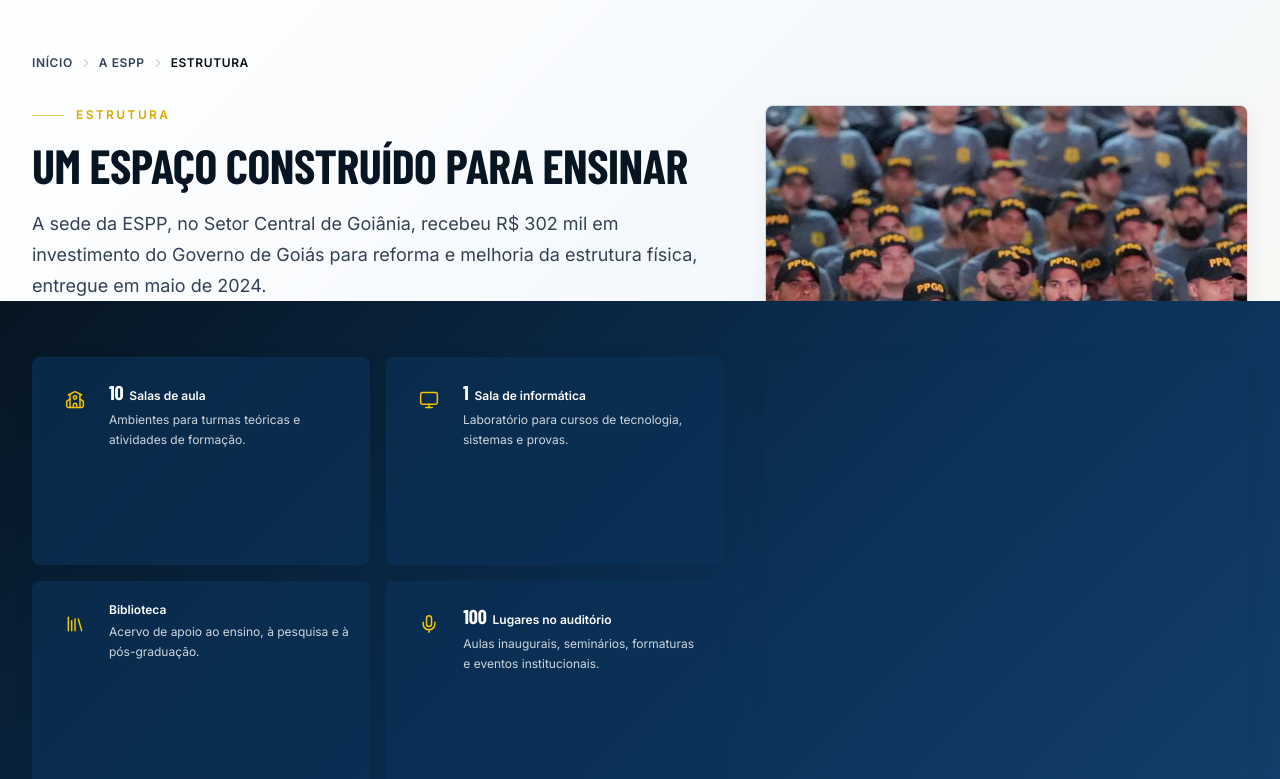
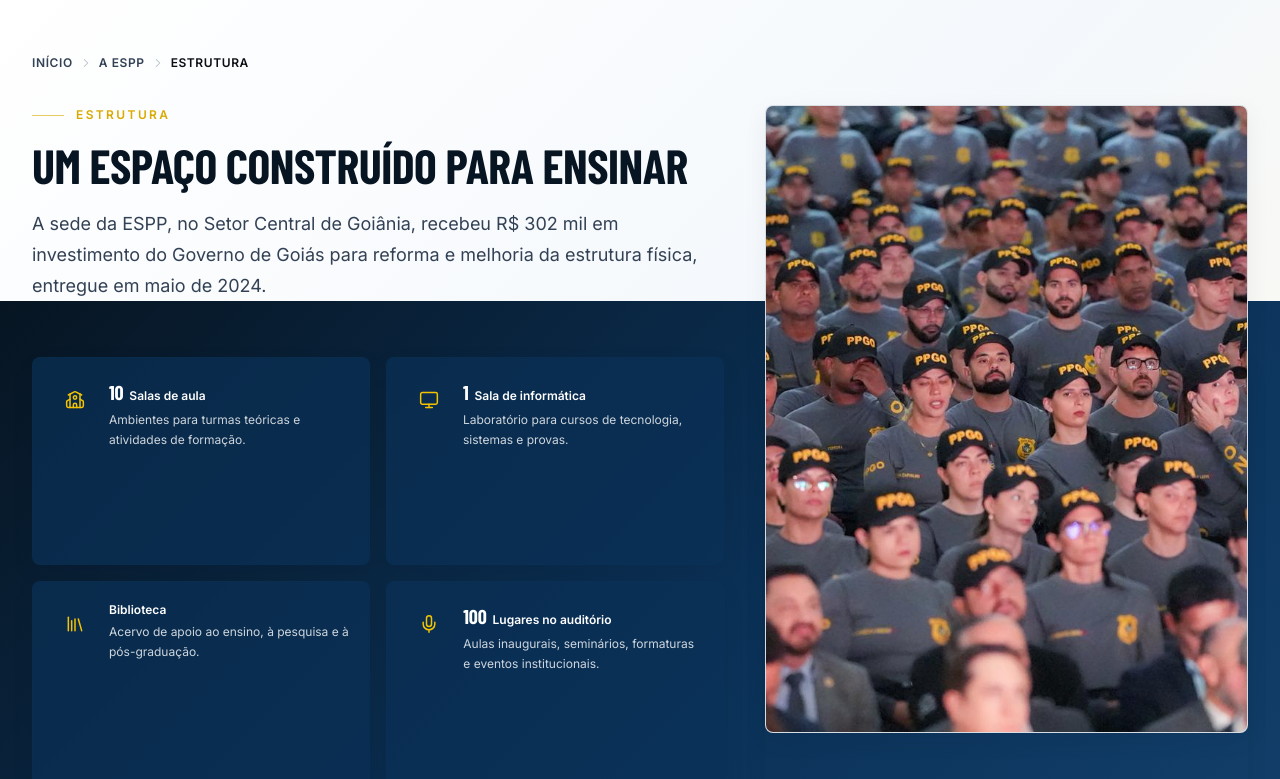
Before and after one commit to jhfmiguel/ppgo-espp-site, a Next.js app in the folder app/: page /estrutura in a window 1280 px wide. Shown: the part 201-980 px from the top of the page. Built offline with nearby package versions, Linux system fonts and the light colour scheme.

Commit message:
Corrige empilhamento da fotografia sobre o degradê

```diff
--- a/app/components/estrutura.tsx
+++ b/app/components/estrutura.tsx
@@ -8,7 +8,7 @@ import { trilhaDe } from "@/components/ui/page-header";
 export function Estrutura() {
   return (
     <section id="estrutura" aria-labelledby="estrutura-titulo" className="bg-white pt-10">
-      <div className="container-espp lg:pt-4">
+      <div className="container-espp relative z-20 overflow-visible lg:pt-4">
         <Breadcrumb itens={trilhaDe("/estrutura")} />
 
         <div className="mt-8 grid gap-8 lg:grid-cols-12 lg:gap-10">
@@ -22,8 +22,8 @@ export function Estrutura() {
               tone="light"
             />
           </div>
-          <div className="relative z-30 hidden lg:col-span-5 lg:block">
-            <div className="absolute inset-x-0 top-0 z-50 h-[calc(100%+27rem)] overflow-hidden rounded-lg border border-ink-200 shadow-sm">
+          <div className="relative z-[60] hidden overflow-visible lg:col-span-5 lg:block">
+            <div className="absolute inset-x-0 top-0 z-[70] h-[calc(100%+27rem)] overflow-hidden rounded-lg border border-ink-200 bg-white shadow-sm">
               <Image
                 src={estrutura.imagem.src}
                 alt={estrutura.imagem.alt}
@@ -36,7 +36,7 @@ export function Estrutura() {
         </div>
       </div>
 
-      <div className="estrutura-faixa-degrade relative z-0 mt-10 w-full bg-[#071522] bg-[linear-gradient(135deg,#071522_0%,#0b3157_58%,#123f6a_100%)] py-12 text-white lg:mt-0 lg:py-14">
+      <div className="estrutura-faixa-degrade relative z-10 mt-10 w-full bg-[#071522] bg-[linear-gradient(135deg,#071522_0%,#0b3157_58%,#123f6a_100%)] py-12 text-white lg:mt-0 lg:py-14">
         <div className="container-espp">
           <div className="grid gap-8 lg:grid-cols-12 lg:gap-10">
             <dl className="grid gap-4 sm:grid-cols-2 lg:col-span-7">
```
